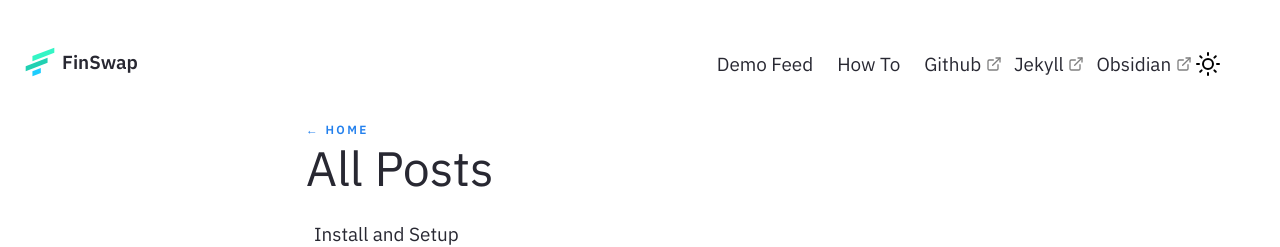
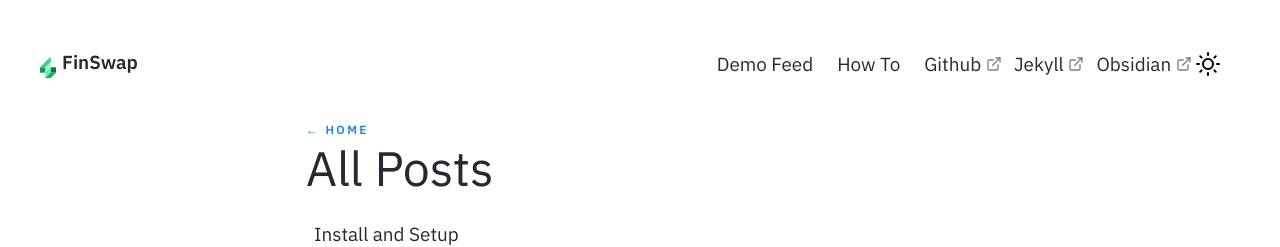
Before and after one commit to kevinroku/nroku.github.io, a Jekyll site: the page built from pages/posts.md, in a window 1280 px wide. Shown: the top 247 px of the page. Built offline with Jekyll 4.4.1, drawn with Linux system fonts in a browser that asks for light colours.

Commit message:
Update Nav.html

```diff
--- a/_includes/Nav.html
+++ b/_includes/Nav.html
@@ -32,12 +32,15 @@
 <nav class="navbar is-transparent" role="navigation" aria-label="main navigation">
     <div class="navbar-brand">
       <a class="navbar-item" style="padding-left: 0;"; href="{{ site.baseurl }}/index.html">
-          <svg width="32" height="32" viewBox="-1 -1 19 19" fill="none" xmlns="http://www.w3.org/2000/svg" style="margin-right: 6px;">
+          <svg width="32" height="32" viewBox="-1 -1 6 6" fill="none" xmlns="http://www.w3.org/2000/svg" style="margin-right: 6px;">
             <rect width="17" height="17" fill=""></rect>
-            <path d="M 4 8 L 4 5 L 17 0 L 17 3" stroke="var(--color-text-main)" stroke-width="0" fill="#34f5c5" fill-opacity="1"></path>
-            <path d="M 0 14 L 0 11 L 13 6 L 13 9" stroke="var(--color-text-main)" stroke-width="0" fill="#21d0b2" fill-opacity="1"></path>
-            <path d="M 4 14 L 9 12 L 9 15 L 4 17 Z" stroke="var(--color-text-main)" stroke-width="0" fill="#1dcdfe" fill-opacity="1"></path>
-          </svg>
+            <path d="M 2 3 L 3 3 L 3 4 L 2 4 Z" stroke="var(--color-text-main)" stroke-width="0" fill="#0d9657" fill-opacity="1" />
+            <path d="M 2 3 L 4 1 L 4 2 L 3 3 Z" stroke="var(--color-text-main)" stroke-width="0" fill="#35d584" fill-opacity="1" />
+            <path d="M 3 4 L 4 3 L 4 2 L 3 3 Z" stroke="var(--color-text-main)" stroke-width="0" fill="#a3f4c3" fill-opacity="1" />
+            <path d="M 4 3 L 5 3 L 5 4 L 4 4 Z" stroke="var(--color-text-main)" stroke-width="0" fill="#047a46" fill-opacity="1" />
+            <path d="M 4 4 L 3 5 L 3 4 L 4 3 Z" stroke="var(--color-text-main)" stroke-width="0" fill="#6ceba5" fill-opacity="1" />
+            <path d="M 5 4 L 3 6 L 3 5 L 4 4 Z" stroke="var(--color-text-main)" stroke-width="0" fill="#03b86b" fill-opacity="1" />
+</svg>
           <h6> {{site.heading}}</h6></a>
           <script src="{{ site.baseurl }}/assets/js/modeswitcher.js"></script>
           <script src="{{ site.baseurl }}/assets/js/Hamburger.js"></script>
```
